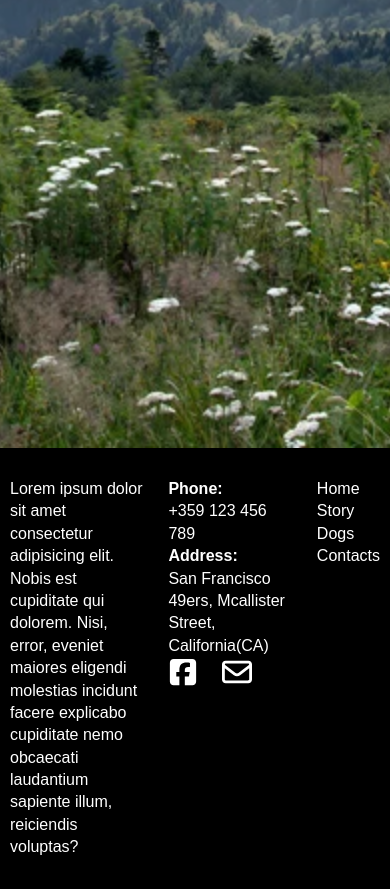
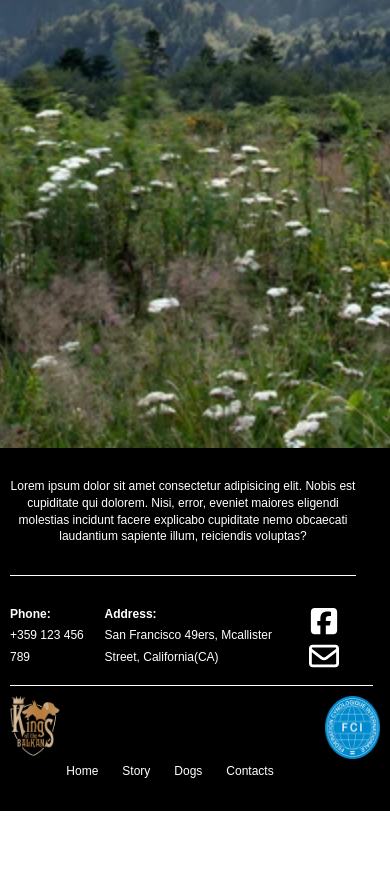
Before and after one commit to Vasil-Antonov1234/Kings-of-the-Balkans, a React (Vite) app in the folder client/: page /dogs in a window 390 px wide. Shown: the part 923-1812 px from the top of the page. After the commit the page ends 1734 px from the top, so only its background shows below. Built offline with nearby package versions, Linux system fonts and the light colour scheme; no server answers.

Commit message:
Update Footer styles.css module

```diff
--- a/client/src/components/footer/Footer.jsx
+++ b/client/src/components/footer/Footer.jsx
@@ -10,18 +10,26 @@ export default function Footer() {
         <footer>
             <p>Lorem ipsum dolor sit amet consectetur adipisicing elit. Nobis est cupiditate qui dolorem. Nisi, error, eveniet maiores eligendi molestias incidunt facere explicabo cupiditate nemo obcaecati laudantium sapiente illum, reiciendis voluptas?</p>
             <div className={styles["address-wrapper"]}>
-                <h5>Phone:</h5>
-                <span>+359 123 456 789</span>
-                <h5>Address:</h5>
-                <span>San Francisco 49ers, Mcallister Street, California(CA)</span>
+                <div className={styles["phone"]}>
+                    <h5>Phone:</h5>
+                    <span>+359 123 456 789</span>
+                </div>
+                <div className={styles["street"]}>
+                    <h5>Address:</h5>
+                    <span>San Francisco 49ers, Mcallister Street, California(CA)</span>
+                </div>
                 <div className={styles["icon-wrapper"]}>
                     <Link>
                         <FontAwesomeIcon icon={faSquareFacebook} className={styles["icon"]} />
                     </Link>
                     <Link>
-                        <FontAwesomeIcon icon={faEnvelope} className={styles["icon"]}/>
+                        <FontAwesomeIcon icon={faEnvelope} className={styles["icon"]} />
                     </Link>
                 </div>
+            </div>
+            <div className={styles["logo-wrapper"]}>
+                <img src="../../../public/images/Logo.png" alt="logo" className={styles["logo"]} />
+                <img src="../../../public/images/FCI_logo.svg.png" alt="logo-FCI" className={styles["logo-fci"]} />
             </div>
             <ul>
                 <li>
--- a/client/src/components/footer/Footer.module.css
+++ b/client/src/components/footer/Footer.module.css
@@ -13,7 +13,7 @@ footer {
 }
 
 p {
-    max-width: 40ch;
+    max-width: 65ch;
 }
 
 li {
@@ -31,7 +31,9 @@ h5 {
     font-weight: 900;
 }
 
-h5, p, span {
+h5,
+p,
+span {
     margin-right: 24px;
 }
 
@@ -44,3 +46,123 @@ h5, p, span {
 .icon-wrapper {
     display: block;
 }
+
+.logo-wrapper {
+    width: 10%;
+}
+
+.logo {
+    width: 30%;
+    margin-right: 30px;
+}
+
+.logo-fci {
+    width: 35%;
+}
+
+@media (max-width: 2800px) {
+    .logo-wrapper {
+        width: 15%;
+    }
+}
+
+@media (max-width: 2000px) {
+    .logo-wrapper {
+        width: 20%;
+    }
+}
+
+@media (max-width: 1400px) {
+    .logo-wrapper {
+        max-width: 40px;
+    }
+
+    .logo {
+        width: 50px;
+        display: block;
+        margin-bottom: 30px;
+    }
+
+    .logo-fci {
+        width: 55px;
+    }
+
+    p {
+        max-width: 30%;
+    }
+
+    .logo-wrapper {
+        width: 10%;
+        margin-right: 30px;
+    }
+}
+
+@media (max-width: 1200px) {
+    footer {
+        display: block;
+    }
+
+    .phone,
+    .street {
+        display: flex;
+    }
+
+    p {
+        max-width: 100%;
+        text-align: center;
+        padding: 0 0 30px 0;
+        border-bottom: 1px solid white;
+    }
+
+    .address-wrapper {
+        display: flex;
+        justify-content: center;
+        margin-top: 30px;
+        max-width: 98%;
+        padding: 0 0 10px 0;
+        border-bottom: 1px solid white;
+        margin-bottom: 10px;
+    }
+
+    span {
+        margin: 0 100px 0 -10px;
+    }
+
+    .logo-wrapper {
+        display: flex;
+        max-width: unset;
+        width: 100%;
+        justify-content: space-between;
+    }
+
+    .logo {
+        display: inline-block;
+        margin: 0;
+    }
+
+    .logo-fci,
+    li,
+    ul {
+        display: inline-block;
+    }
+
+    ul {
+        width: 80%;
+        text-align: center;
+    }
+}
+
+@media (max-width: 1030px) {
+
+    .phone, .street {
+        display: block;
+    }
+
+    span {
+        margin: 0 4rem 0 0;
+    }
+
+    h5, span, p, li {
+        font-size: 12px;
+    }
+}
```
Also changed, not shown: client/public/images/FCI_logo.svg.png (added).
